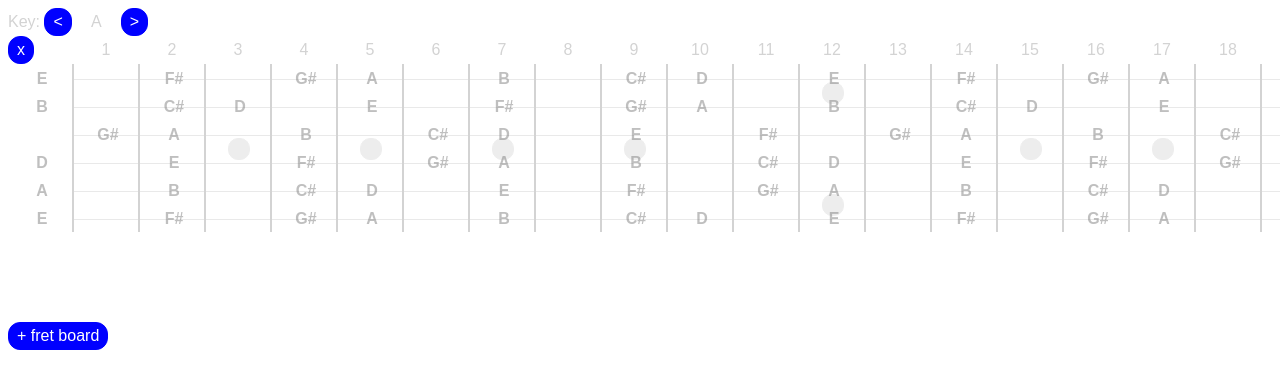
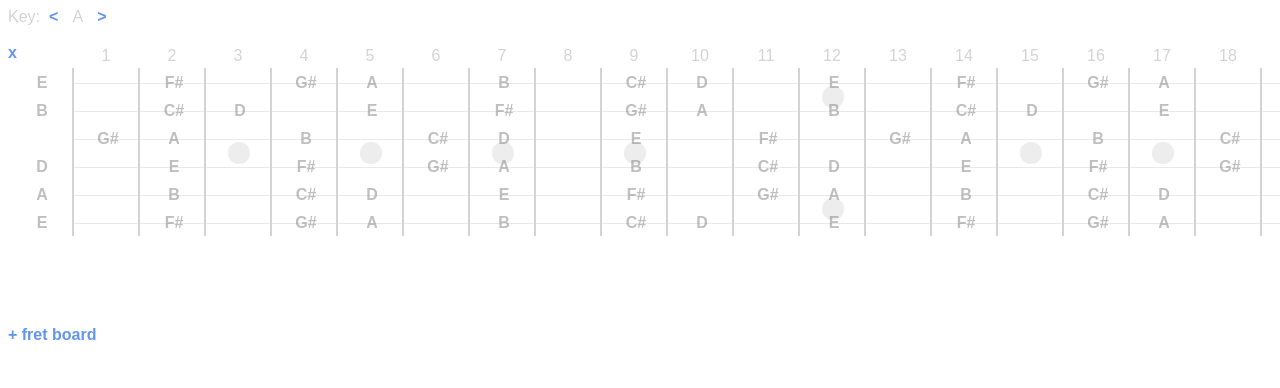
Before and after one commit to svenschwarz/Fret5, a plain HTML site: page index.html in a window 1280 px wide. Shown: the top 388 px of the page. Drawn offline with Linux system fonts and the light colour scheme.

Commit message:
look and feel enhancement

```diff
--- a/FretBoard.html
+++ b/FretBoard.html
@@ -1,10 +1,11 @@
 <div id="FretBoard">
     <div class="key-line">
-        <label>Key:</label>
+        <label>Key:&nbsp;</label>
         <span class="button" data-bind="click: previousKey">&lt;</span>
-        <span data-bind="text: key().name" style="display: inline-block; width: 40px; text-align: center;" />
+        <span data-bind="text: key().name" style="display: inline-block; width: 30px; text-align: center;" />
         <span class="button" data-bind="click: nextKey">&gt;</span>
     </div>
+    <br/>
 
     <div data-bind="template: { name: 'T_FretTable', data: table }" />
     <br/>
--- a/fret5.css
+++ b/fret5.css
@@ -4,6 +4,12 @@
     font-family: Arial;
     font-weight: normal;
     font-style: normal;
+
+    -webkit-user-select: none;
+    -khtml-user-select: none;
+    -moz-user-select: none;
+    -ms-user-select: none;
+    user-select: none;
 }
 
 .g-table {
@@ -140,17 +146,20 @@
     display: inline-block;
     cursor: pointer;
 
-    color: white;
-    background-color: blue;
-    border-color: blue;
-    border-style: solid;
-    border-width: 1px;
-    border-radius: 12px;
+    color: cornflowerblue;
+    font-weight: bold;
 
-    padding-top: 4px;
-    padding-bottom: 4px;
-    padding-left: 8px;
-    padding-right: 8px;
+    /*color: white;*/
+    /*background-color: blue;*/
+    /*border-color: blue;*/
+    /*border-style: solid;*/
+    /*border-width: 1px;*/
+    /*border-radius: 12px;*/
+
+    /*padding-top: 4px;*/
+    /*padding-bottom: 4px;*/
+    /*padding-left: 8px;*/
+    /*padding-right: 8px;*/
 }
 
 .string-line {
```
